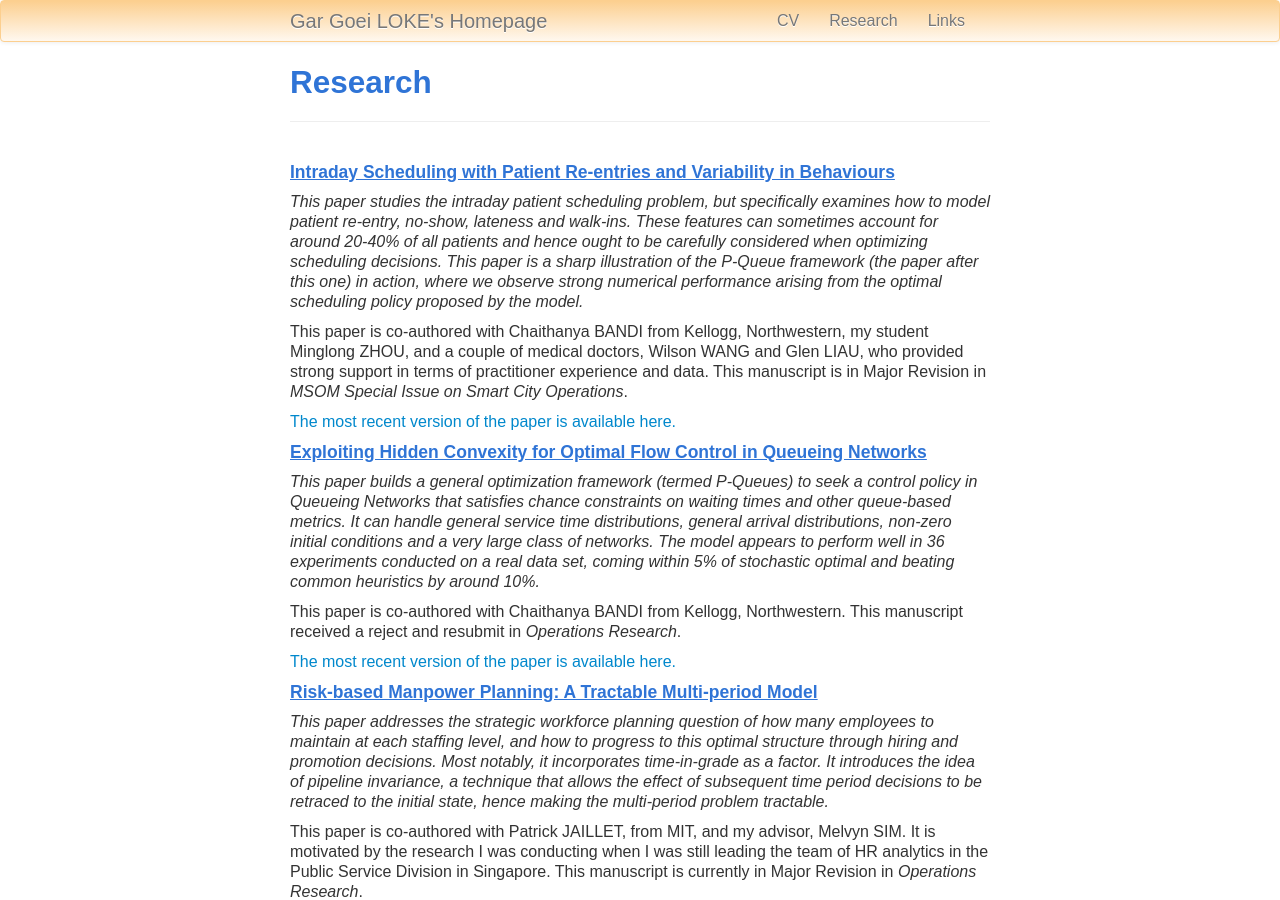
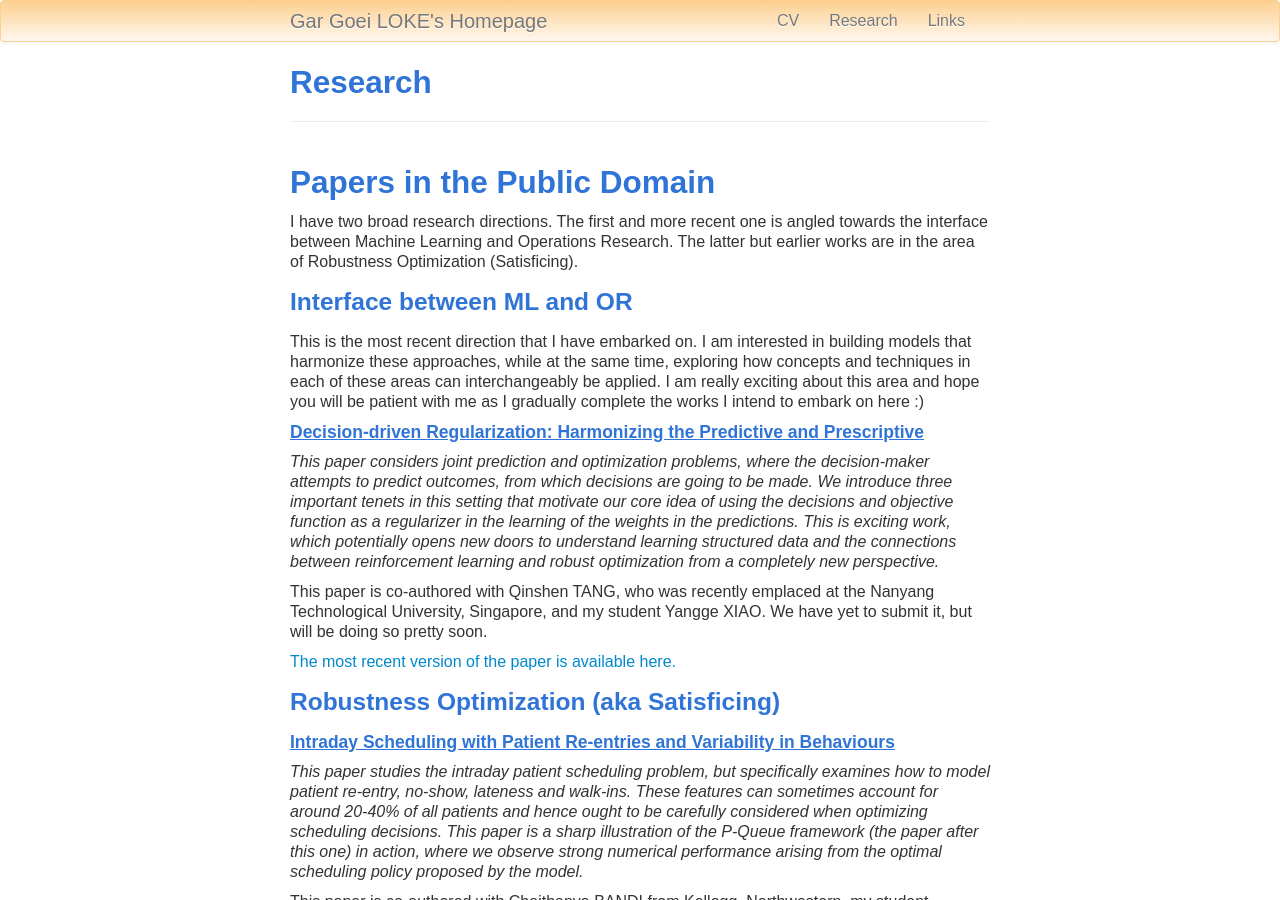
Before and after one commit to gg-ed/gg-ed.github.io, a Jekyll site: the page built from pages/research.md, in a window 1280 px wide and 900 px high. Built offline with Jekyll 4.4.1, drawn with Linux system fonts in a browser that asks for light colours; some of the changed text lies outside the part shown.

Commit message:
added DDR

```diff
--- a/pages/research.md
+++ b/pages/research.md
@@ -3,6 +3,23 @@ layout: page
 title: Research
 description: Gar Goei's research
 ---
+
+## Papers in the Public Domain
+
+I have two broad research directions. The first and more recent one is angled towards the interface between Machine Learning and Operations Research. The latter but earlier works are in the area of Robustness Optimization (Satisficing).
+
+### Interface between ML and OR
+
+This is the most recent direction that I have embarked on. I am interested in building models that harmonize these approaches, while at the same time, exploring how concepts and techniques in each of these areas can interchangeably be applied. I am really exciting about this area and hope you will be patient with me as I gradually complete the works I intend to embark on here :)
+
+#### <u> Decision-driven Regularization: Harmonizing the Predictive and Prescriptive
+*This paper considers joint prediction and optimization problems, where the decision-maker attempts to predict outcomes, from which decisions are going to be made. We introduce three important tenets in this setting that motivate our core idea of using the decisions and objective function as a regularizer in the learning of the weights in the predictions. This is exciting work, which potentially opens new doors to understand learning structured data and the connections between reinforcement learning and robust optimization from a completely new perspective.*
+
+This paper is co-authored with Qinshen TANG, who was recently emplaced at the Nanyang Technological University, Singapore, and my student Yangge XIAO. We have yet to submit it, but will be doing so pretty soon.
+
+[The most recent version of the paper is available here.]({{ BASE_PATH}}/pages/working_papers/ddr.pdf)
+
+### Robustness Optimization (aka Satisficing)
 
 #### <u>Intraday Scheduling with Patient Re-entries and Variability in Behaviours</u>
 *This paper studies the intraday patient scheduling problem, but specifically examines how to model patient re-entry, no-show, lateness and walk-ins. These features can sometimes account for around 20-40% of all patients and hence ought to be carefully considered when optimizing scheduling decisions. This paper is a sharp illustration of the P-Queue framework (the paper after this one) in action, where we observe strong numerical performance arising from the optimal scheduling policy proposed by the model.*
```
Also changed, not shown: other parts of pages/research.md (+0 -6 lines), 1 other file.
